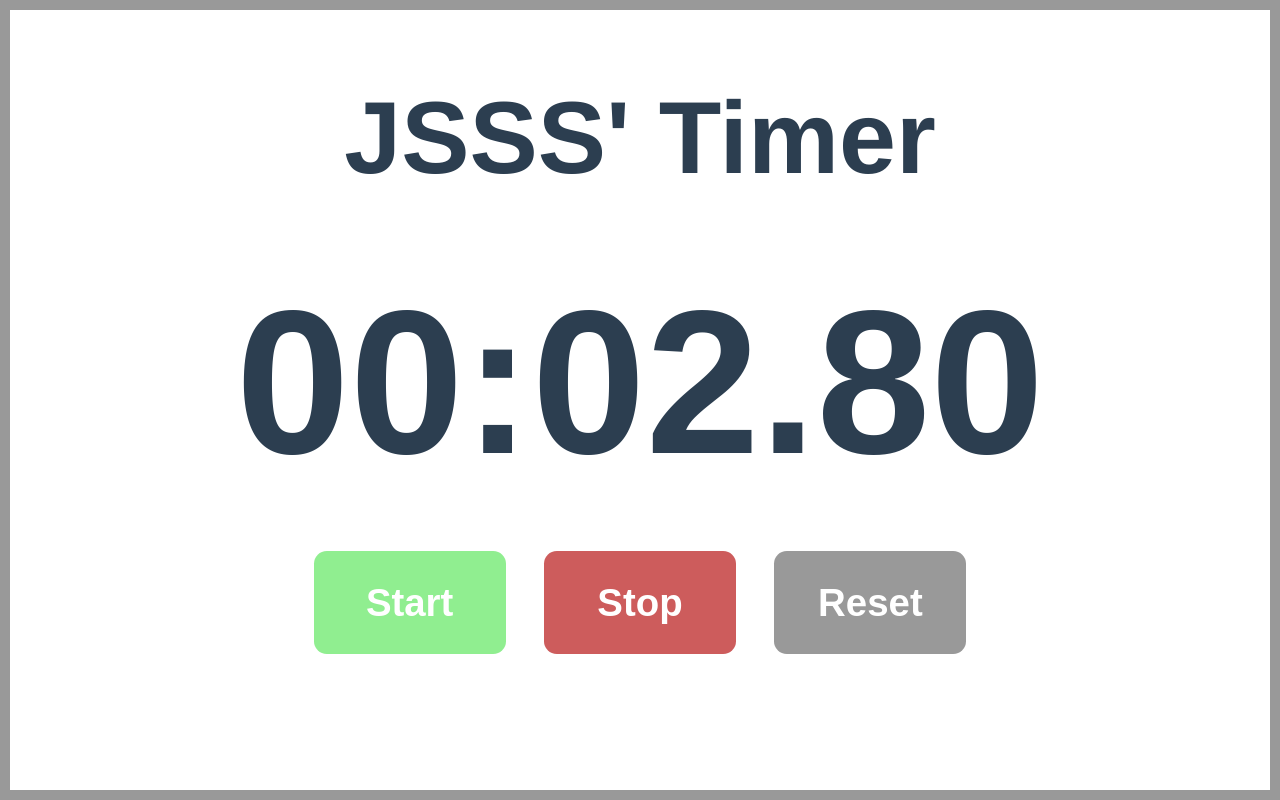
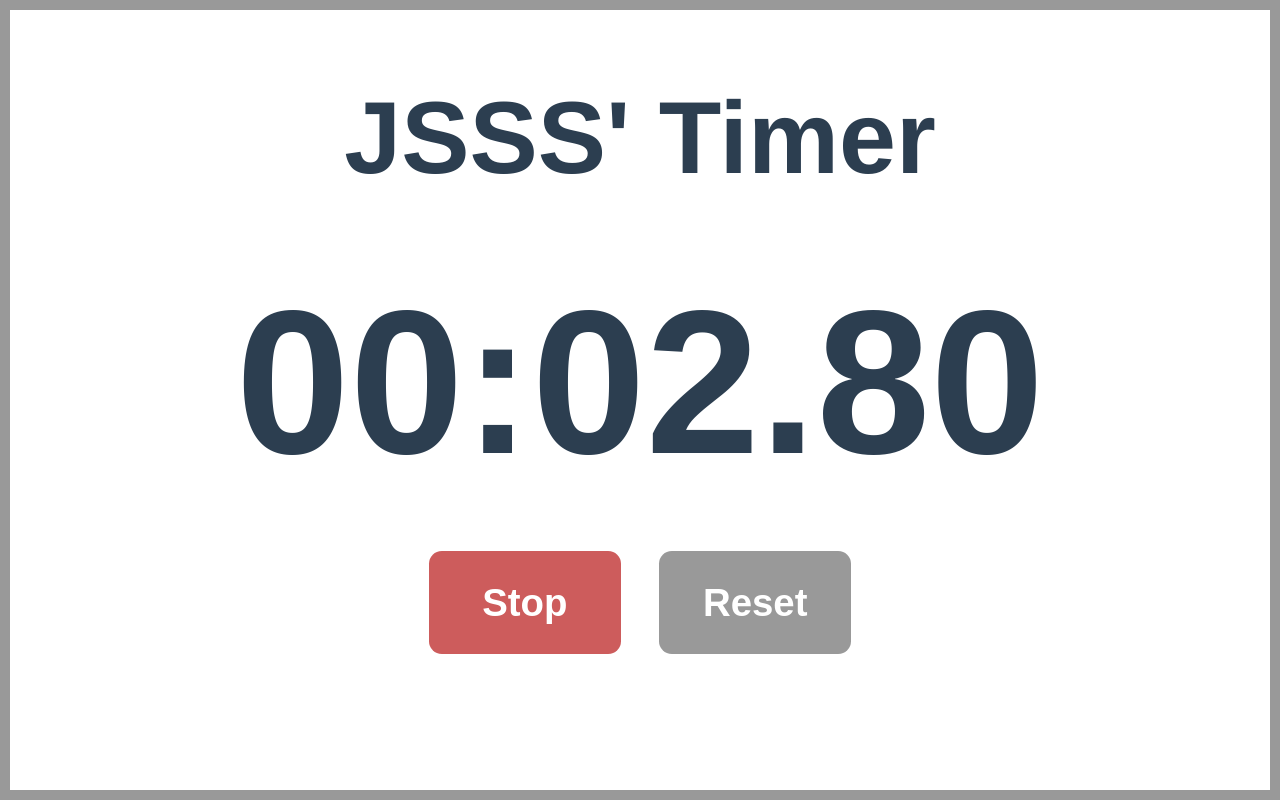
Before and after one commit to coxcore/jsss_vue_timer, a Vue app: page / in a window 1280 px wide. Both pictures are taken after a click on the button "Start". Built offline with nearby package versions, Linux system fonts and the light colour scheme.

Commit message:
v-if 속성 사용해서 start 버튼과 stop 버튼 토글

```diff
--- a/src/components/J3STimer.vue
+++ b/src/components/J3STimer.vue
@@ -2,13 +2,13 @@
     <div class="comp">
         <h1>{{ tit }}</h1>
         <TimeView
-                v-bind:minute="minute"
-                v-bind:second="second"
-                v-bind:tenMillisecond="tenMillisecond"
+                :minute="minute"
+                :second="second"
+                :tenMillisecond="tenMillisecond"
         />
         <div class="button_area">
-            <button id="start" type="button" v-on:click="onStartClick">Start</button>
-            <button id="stop" type="button" v-on:click="onStopClick">Stop</button>
+            <button id="start" type="button" v-if="isStop" v-on:click="onStartClick">Start</button>
+            <button id="stop" type="button" v-if="!isStop" v-on:click="onStopClick">Stop</button>
             <button id="reset" type="button" v-on:click="onResetClick">Reset</button>
         </div>
     </div>
@@ -26,6 +26,7 @@ export default {
     },
     data() {
     	return {
+            isStop: true,
             tenMillisecond: 0,
 			second: 0,
 			minute: 0,
@@ -39,6 +40,9 @@ export default {
 		onStartClick() {
 			if (timer)
 				return;
+
+			this.isStop = false;
+
 			timer = setInterval(() => {
 				if (this.tenMillisecond === 99) {
 					this.tenMillisecond = 0;
@@ -56,11 +60,11 @@ export default {
 
         },
         onStopClick() {
+			this.isStop = true;
 			clearInterval(timer);
 			timer = null;
         },
         onResetClick() {
-			clearInterval(timer);
 			this.tenMillisecond = 0;
 			this.second = 0;
 			this.minute = 0;
```
